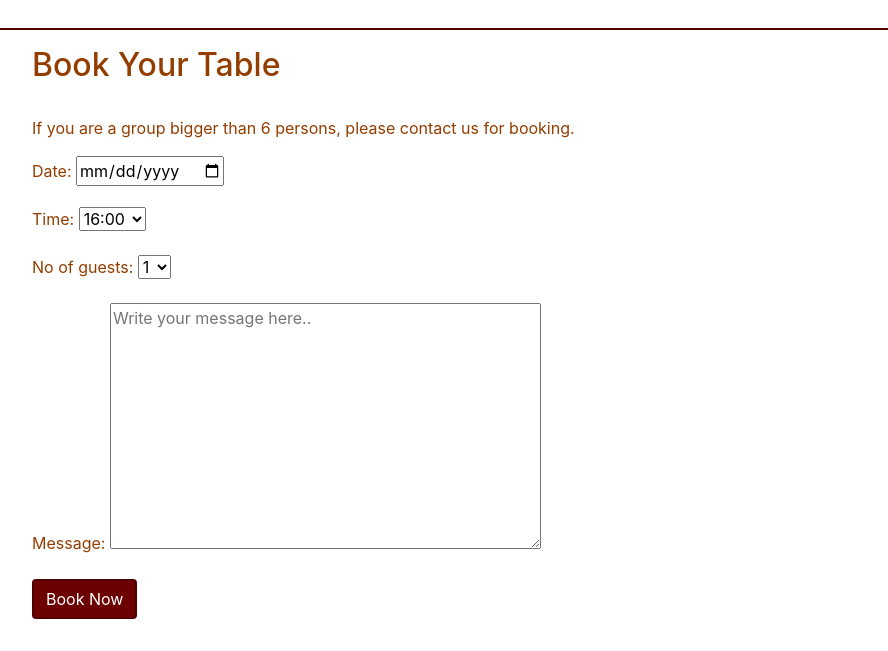
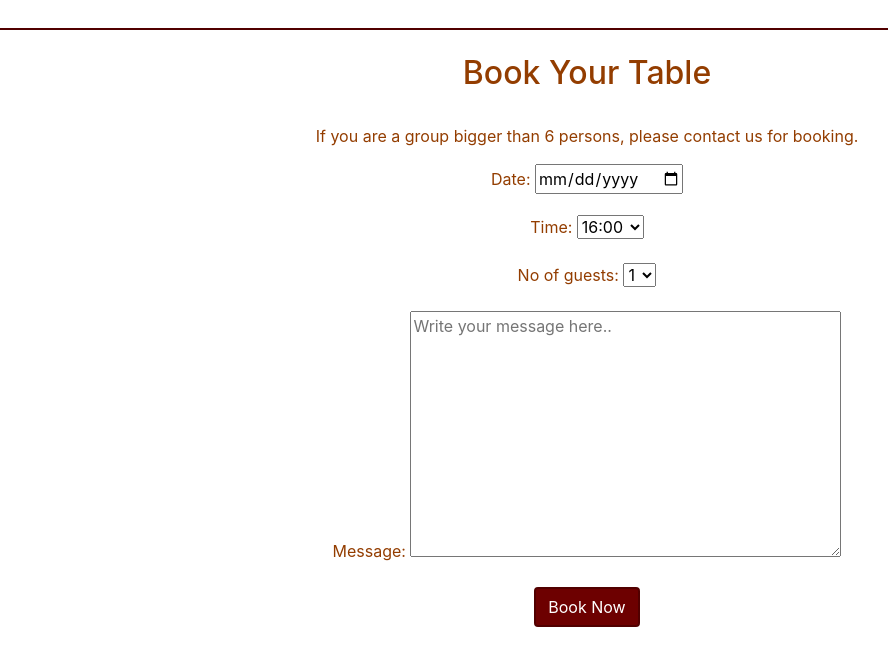
Before and after one commit to moolleer/P4-m-nes-restaurant, a Django app: page /bookings/ in a window 1280 px wide. Shown: the part 348-999 px from the top of the page, without its empty margins (53-941 px from the left). Before the commit the page ends 967 px from the top, so only its background shows below. Run offline with Django 3.2, Linux system fonts and the light colour scheme; the visitor is signed in with stand-in values (Sample User, id 1); parts of the project's set-up code (start-up, migrations or seed data) failed here and were passed over; some libraries are stand-ins or nearby versions.

Commit message:
update: bookings.html so a user must be authenticated or signup

```diff
--- a/booking/forms.py
+++ b/booking/forms.py
@@ -30,17 +30,17 @@ class BookingForm(forms.ModelForm):
                     'placeholder': 'Write your message here..'})}
 
 
-class NewUserForm(UserCreationForm):
-    """Sign up form"""
-    email = forms.EmailField(required=True)
+# class NewUserForm(UserCreationForm):
+#     """Sign up form"""
+#     email = forms.EmailField(required=True)
 
-    class Meta:
-        model = User
-        fields = ("username", "email", "password1", "password2")
+#     class Meta:
+#         model = User
+#         fields = ("username", "email", "password1", "password2")
 
-    def save(self, commit=True):
-        user = super(NewUserForm, self).save(commit=False)
-        user.email = self.cleaned_data['email']
-        if commit:
-            user.save()
-        return user
+#     def save(self, commit=True):
+#         user = super(NewUserForm, self).save(commit=False)
+#         user.email = self.cleaned_data['email']
+#         if commit:
+#             user.save()
+#         return user
--- a/booking/views.py
+++ b/booking/views.py
@@ -3,7 +3,7 @@ from django.views import generic, View
 from django.http import HttpResponse, HttpResponseRedirect
 from django.contrib import messages
 from .models import Booking, Table
-from .forms import BookingForm, NewUserForm
+from .forms import BookingForm
 
 
 class Home(generic.TemplateView):
--- a/templates/base.html
+++ b/templates/base.html
@@ -110,6 +110,12 @@
             alert.close();
         }, 3000);
     </script>
+
+    <!-- Footer Start -->
+    <footer>
+        <div class="container footer-container"></div>
+    </footer>
+
     <!-- Message Fade End -->
 
     <!-- Font awesome script-->
--- a/templates/bookings.html
+++ b/templates/bookings.html
@@ -1,20 +1,34 @@
 {% extends "base.html" %}
+
+
 
 {% block content %}
 
-<!-- {% load crispy_forms_tags %} -->
 
-<section class="container">
+<section class="container text-center p-2">
     <h2>Book Your Table</h2>
     <br>
-    <p>If you are a group bigger than 6 persons, please contact us for booking. </p>
 
-    <form method="POST" action="{% url 'bookings' %}">
+    {% if user.is_authenticated %}
+    <div class="row justify-content-center">
+        <div class="col-12 col-md-9 col-lg-6 mb-3">
 
-        {% csrf_token %}
-        {{ form.as_p }}
-        <input class="btn" type="submit" value="Book Now">
-    </form>
+
+            <p>If you are a group bigger than 6 persons, please contact us for booking. </p>
+
+            <form class="booking-form" method="POST" action="{% url 'bookings' %}">
+
+                {% csrf_token %}
+                {{ form.as_p }}
+                <input class="btn" type="submit" value="Book Now">
+            </form>
+            {% else %}
+            <p>To make a booking please <a href="{% url 'account_signup' %}"><strong>Sign up</strong></a> or<a href="{% url 'account_login' %}">
+                <strong>Log in</strong></a> to your account.</p>
+
+            {% endif %}
+        </div>
+    </div>
 </section>
 
-{%endblock%}
+{% endblock %}
```
Also changed, not shown: booking/models.py (+7 -0 lines).
